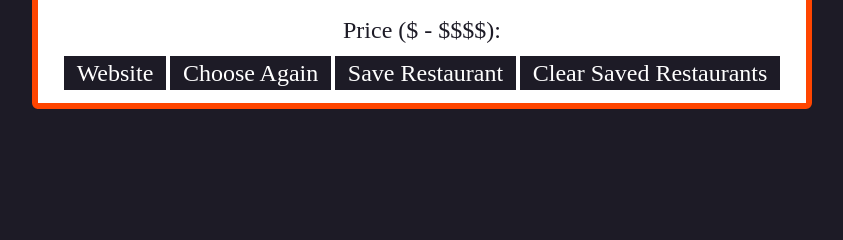
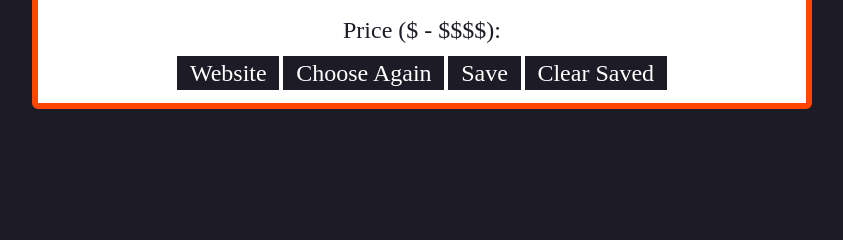
Before and after one commit to estrellafel/pythonProjectCs224, a Flask app: page /saved in a window 1280 px wide. Shown: the part 237-477 px from the top of the page, without its empty margins (218-1061 px from the left). Run offline with Flask 2, Linux system fonts and the light colour scheme.

Commit message:
can remove invididual saved restaurants
routing is cool!

```diff
--- a/main.py
+++ b/main.py
@@ -75,10 +75,19 @@ def save_restuarant():
         saved_restaurants.append(deepcopy(current_restaurant))
     return render_template('restaurant.html', restaurant = current_restaurant, saved = saved_restaurants, len = len(saved_restaurants))
 
-@app.route('/clear')
+@app.route('/clear_all')
 def clear_restuarants():
     global saved_restaurants
     saved_restaurants = []
+    return render_template('restaurant.html', restaurant = current_restaurant, saved = saved_restaurants, len = len(saved_restaurants))
+
+@app.route('/clear/<string:name>')
+def clear_specific_restaurant(name):
+    global saved_restaurants
+    for restaurant in saved_restaurants:
+        if restaurant.name == name:
+            saved_restaurants.remove(restaurant)
+            break
     return render_template('restaurant.html', restaurant = current_restaurant, saved = saved_restaurants, len = len(saved_restaurants))
 
 @app.route('/restaurant', methods =["GET", "POST"])
--- a/templates/restaurant.html
+++ b/templates/restaurant.html
@@ -27,8 +27,8 @@
                 <div class="item">
                     <a href="{{restaurant.url}}">Website</a>
                     <a href="/choose_again" class="user_option">Choose Again</a>
-                    <a href="/saved" class="user_option">Save Restaurant</a>
-                    <a href="/clear" class="user_option">Clear Saved Restaurants</a>
+                    <a href="/saved" class="user_option">Save</a>
+                    <a href="/clear_all" class="user_option">Clear Saved</a>
                 </div>
             </div>
         {% endif %}
@@ -50,6 +50,7 @@
                     </div>
                     <div class="item">
                         <a href="{{saved[i].url}}">Website</a>
+                        <a href="/clear/{{saved[i].name}}">Remove</a>
                     </div>
                 </div>
             {% endfor %}
```
